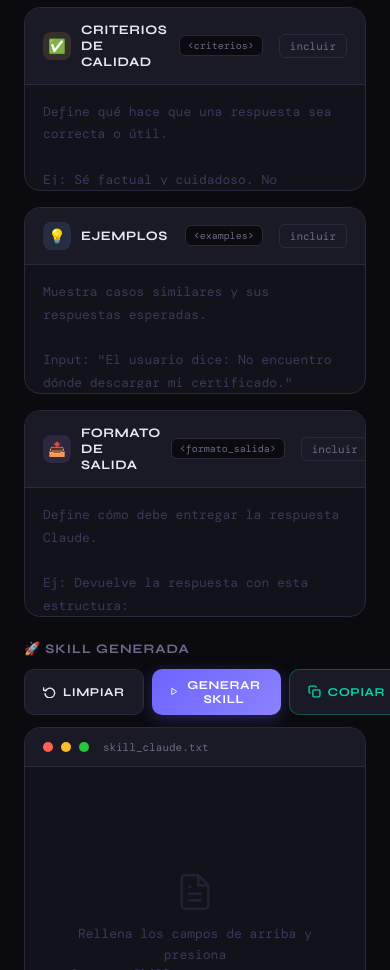
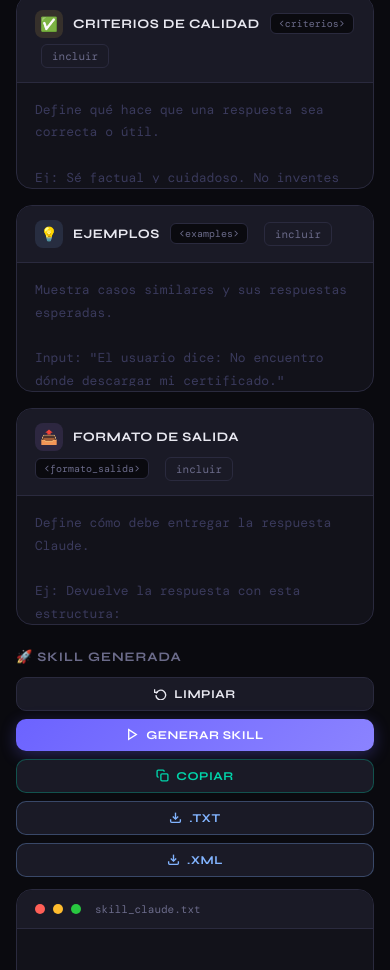
Before and after one commit to DannaDev7/mi-skill-web, a plain HTML site: page index.html in a window 390 px wide. Shown: the part 1030-2000 px from the top of the page. Drawn offline with nearby package versions, Linux system fonts and the light colour scheme; a web font is replaced by a local one.

Commit message:
add download buttons for TXT and XML formats, enhance responsive styles

```diff
--- a/index.html
+++ b/index.html
@@ -232,6 +232,7 @@
   .preview-actions {
     display: flex;
     gap: 8px;
+    flex-wrap: wrap;
   }
 
   .btn {
@@ -286,6 +287,17 @@
   .btn-copy.copied {
     background: rgba(0,212,170,0.15);
     color: var(--accent3);
+  }
+
+  .btn-download {
+    background: var(--surface2);
+    color: #82b4ff;
+    border: 1px solid rgba(130,180,255,0.3);
+  }
+
+  .btn-download:hover {
+    background: rgba(130,180,255,0.1);
+    box-shadow: 0 4px 12px rgba(130,180,255,0.15);
   }
 
   /* Output box */
@@ -455,9 +467,17 @@
 
   /* Responsive */
   @media (max-width: 600px) {
+    .container { padding: 28px 16px 60px; }
     .preview-header { flex-direction: column; align-items: flex-start; }
     .preview-actions { width: 100%; }
-    .btn { flex: 1; justify-content: center; }
+    .btn { flex: 1 1 calc(50% - 4px); justify-content: center; }
+    .block-header { flex-wrap: wrap; row-gap: 6px; }
+    .block-tag { margin-left: 0; }
+    .stats-line { flex-wrap: wrap; gap: 10px 20px; }
+  }
+
+  @media (max-width: 400px) {
+    .btn { flex: 1 1 100%; }
   }
 </style>
 </head>
@@ -569,6 +589,14 @@
         <button class="btn btn-copy" id="copy-btn" onclick="copyOutput()">
           <svg width="13" height="13" viewBox="0 0 24 24" fill="none" stroke="currentColor" stroke-width="2.5"><rect x="9" y="9" width="13" height="13" rx="2" ry="2"/><path d="M5 15H4a2 2 0 0 1-2-2V4a2 2 0 0 1 2-2h9a2 2 0 0 1 2 2v1"/></svg>
           Copiar
+        </button>
+        <button class="btn btn-download" onclick="downloadSkill('txt')">
+          <svg width="13" height="13" viewBox="0 0 24 24" fill="none" stroke="currentColor" stroke-width="2.5"><path d="M21 15v4a2 2 0 0 1-2 2H5a2 2 0 0 1-2-2v-4"/><polyline points="7 10 12 15 17 10"/><line x1="12" y1="15" x2="12" y2="3"/></svg>
+          .TXT
+        </button>
+        <button class="btn btn-download" onclick="downloadSkill('xml')">
+          <svg width="13" height="13" viewBox="0 0 24 24" fill="none" stroke="currentColor" stroke-width="2.5"><path d="M21 15v4a2 2 0 0 1-2 2H5a2 2 0 0 1-2-2v-4"/><polyline points="7 10 12 15 17 10"/><line x1="12" y1="15" x2="12" y2="3"/></svg>
+          .XML
         </button>
       </div>
     </div>
@@ -719,6 +747,37 @@
     });
   }
 
+  function downloadSkill(type) {
+    if (!generatedText) {
+      generateSkill();
+      if (!generatedText) return;
+    }
+
+    let content, filename, mime;
+
+    if (type === 'xml') {
+      content = `<?xml version="1.0" encoding="UTF-8"?>\n<skill>\n${generatedText}\n</skill>`;
+      filename = 'skill_claude.xml';
+      mime = 'application/xml';
+    } else {
+      content = generatedText;
+      filename = 'skill_claude.txt';
+      mime = 'text/plain';
+    }
+
+    const blob = new Blob([content], { type: mime + ';charset=utf-8' });
+    const url = URL.createObjectURL(blob);
+    const a = document.createElement('a');
+    a.href = url;
+    a.download = filename;
+    document.body.appendChild(a);
+    a.click();
+    document.body.removeChild(a);
+    URL.revokeObjectURL(url);
+
+    showToast('✓ Descargado ' + filename);
+  }
+
   function clearAll() {
     ['contexto','datos','instrucciones','criterios','ejemplos','formato'].forEach(id => {
       document.getElementById('field-' + id).value = '';
@@ -741,8 +800,9 @@
     setTimeout(() => box.style.animation = '', 400);
   }
 
-  function showToast() {
+  function showToast(msg) {
     const t = document.getElementById('toast');
+    t.textContent = msg || '✓ Skill copiada al portapapeles';
     t.classList.add('show');
     setTimeout(() => t.classList.remove('show'), 2200);
   }
```
